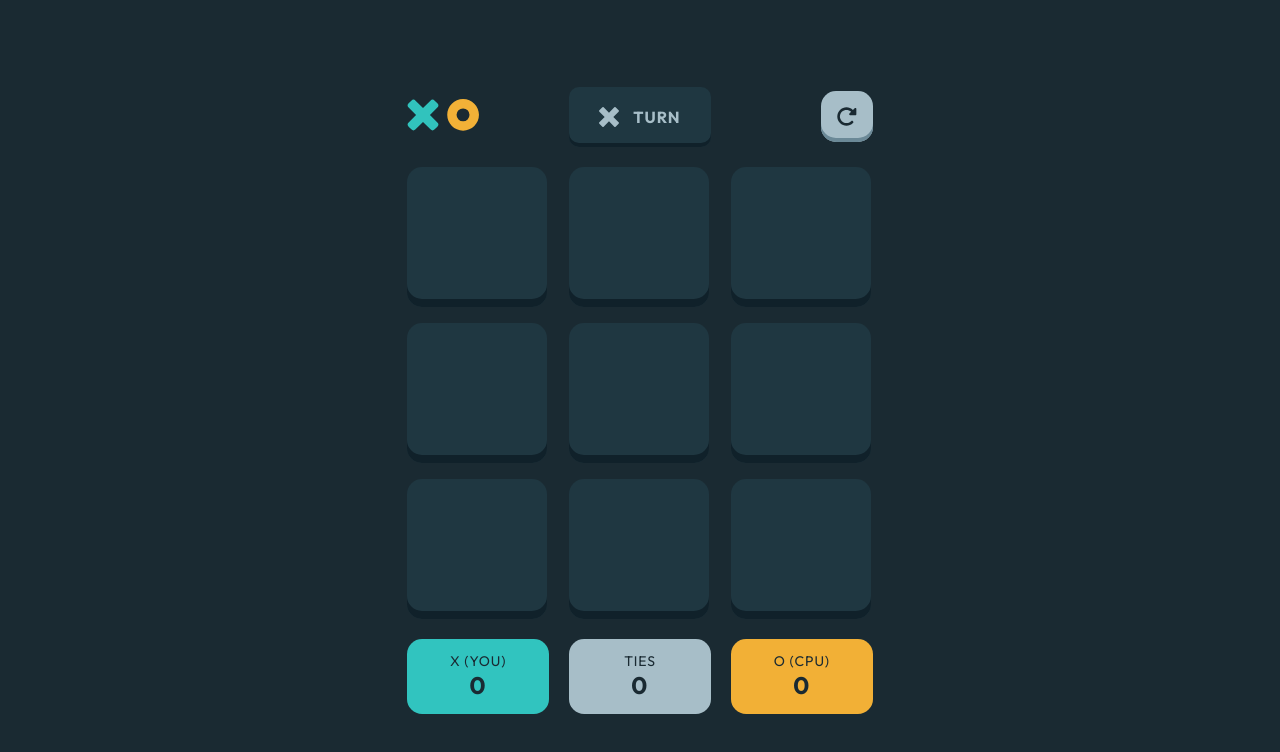
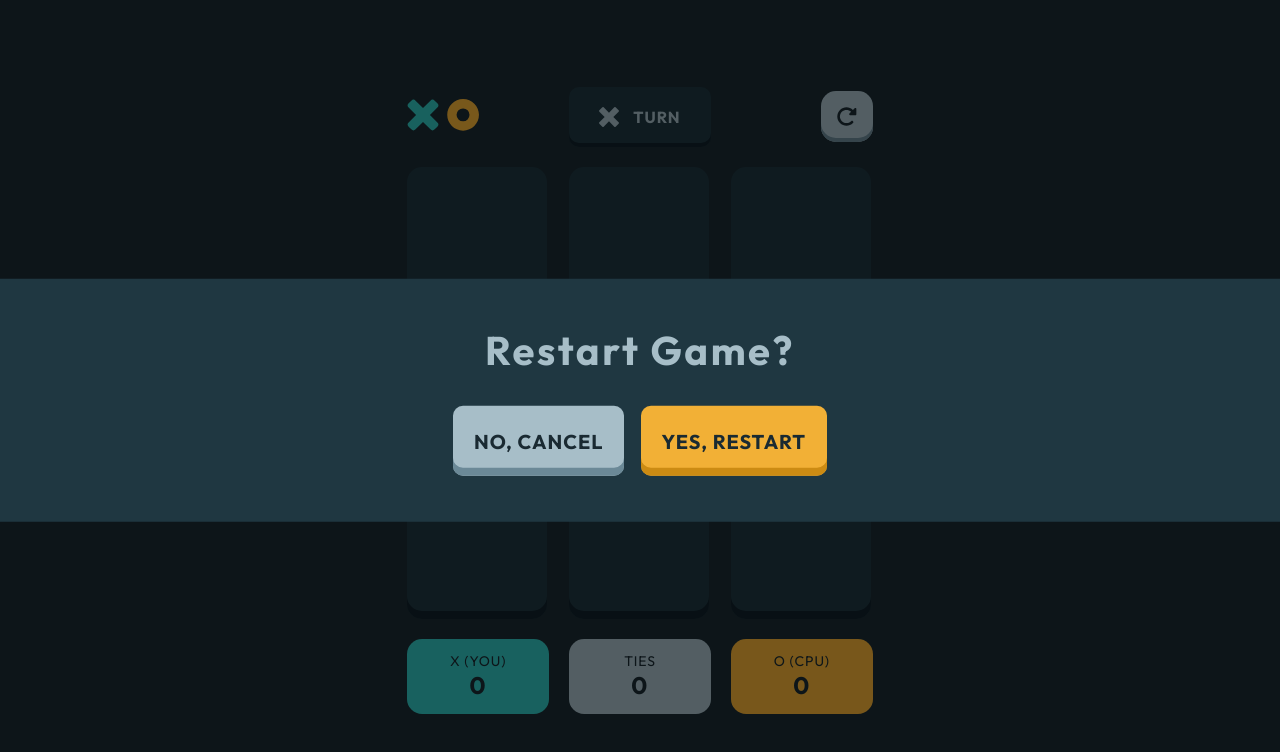
Before and after one commit to JlordS32/TicTacToe, a React (Vite) app: page /board in a window 1280 px wide. Both pictures are taken after a click on the button 846 px from the left and 116 px from the top of the page. Shown: the top 752 px of the page. Built offline with nearby package versions, Linux system fonts and the light colour scheme.

Commit message:
restart dialog

```diff
--- /dev/null
+++ b/src/components/RestartDialog.tsx
@@ -0,0 +1,31 @@
+import styles from "../styles/modules/Dialog.module.scss";
+import Button from "./Button";
+
+type RestartDialog = {
+   resetState: () => void;
+   cancel: () => void;
+};
+
+const RestartDialog = ({ resetState, cancel }: RestartDialog) => {
+   return (
+      <div className={styles.dialog}>
+         <h1>Restart Game?</h1>
+         <div className={styles.buttons}>
+            <Button
+               type="secondary"
+               version="two"
+               text="No,  Cancel"
+               onClick={cancel}
+            />
+            <Button
+               type="secondary"
+               version="one"
+               text="Yes, Restart"
+               onClick={resetState}
+            />
+         </div>
+      </div>
+   );
+};
+
+export default RestartDialog;
--- a/src/components/game/Board.tsx
+++ b/src/components/game/Board.tsx
@@ -28,6 +28,7 @@ import Backdrop from "../Backdrop";
 import GameHeader from "./board/GameHeader";
 import GameBoard from "./board/GameBoard";
 import GameScoreboard from "./board/GameScoreboard";
+import RestartDialog from "../RestartDialog";
 
 // Global Constants
 const COMPUTER_THINKING_TIME = 500;
@@ -42,6 +43,7 @@ const Board = ({ state, dispatch }: BoardProps) => {
    const [gameStatus, setGameStatus] = useState<GameStatus | undefined>(
       undefined
    );
+   const [restart, setRestart] = useState<boolean>(false);
    const [hoveredCell, setHoveredCell] = useState<{
       row: number;
       col: number;
@@ -176,8 +178,26 @@ const Board = ({ state, dispatch }: BoardProps) => {
                <Dialog gameStatus={gameStatus} goNextRound={goNextRound} />
             </Backdrop>
          ) : null}
+         {restart && (
+            <Backdrop>
+               <RestartDialog
+                  cancel={() => {
+                     setRestart(false);
+                  }}
+                  resetState={() => {
+                     resetState(true);
+                     setRestart(false);
+                  }}
+               />
+            </Backdrop>
+         )}
          <div className={styles.boardContainer}>
-            <GameHeader currentPlayer={currentPlayer} resetState={resetState} />
+            <GameHeader
+               currentPlayer={currentPlayer}
+               resetState={() => {
+                  setRestart(true);
+               }}
+            />
             <GameBoard
                board={board}
                handleClick={handleClick}
```
